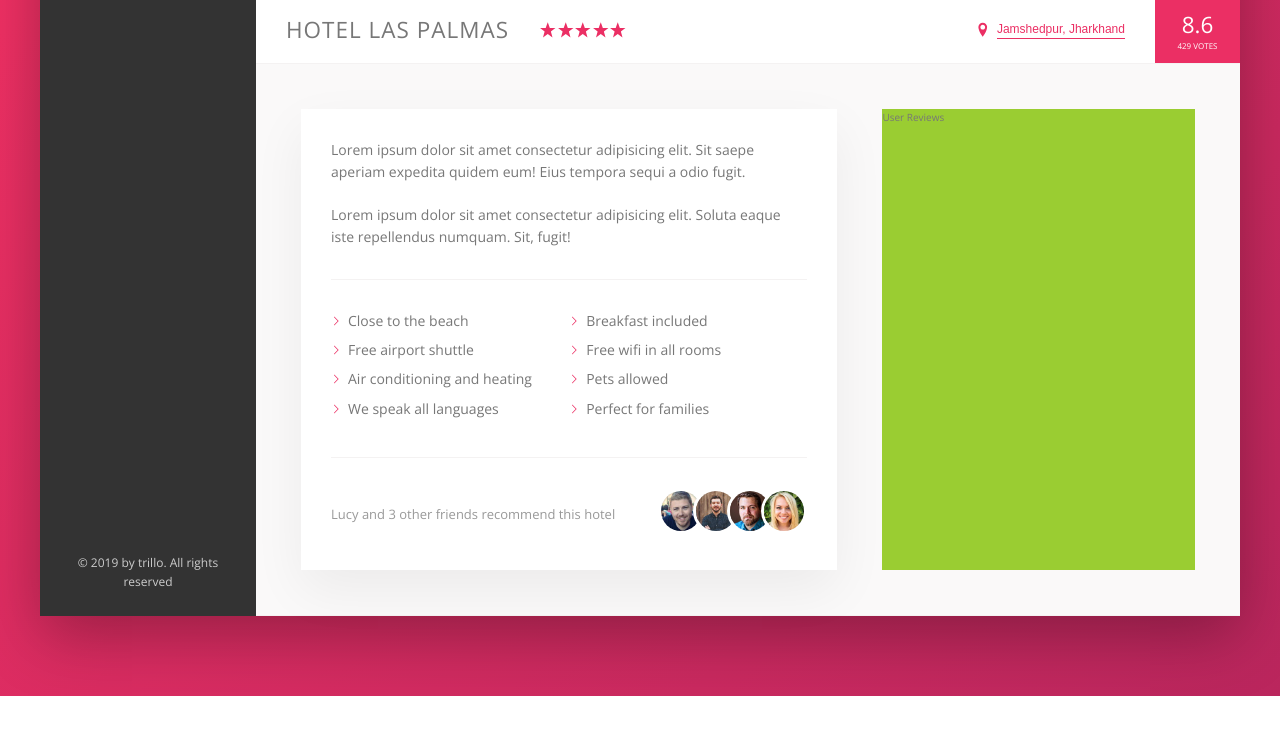
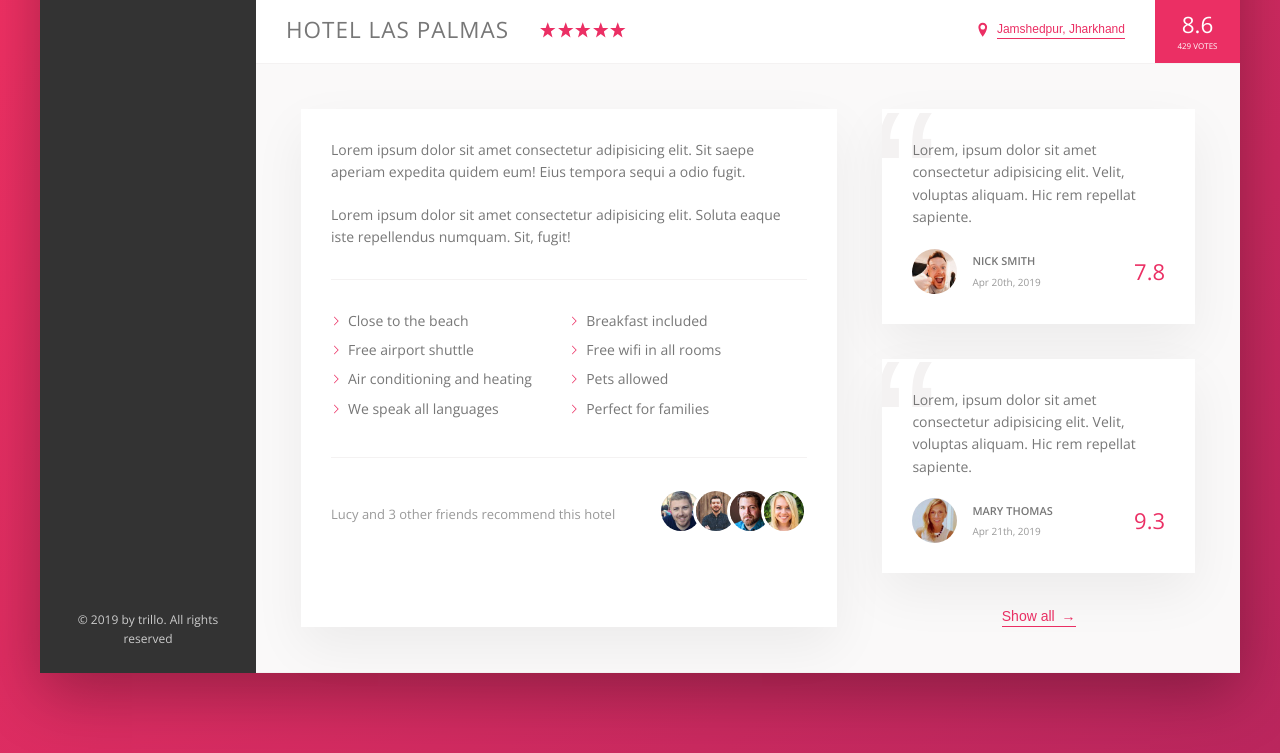
Before and after one commit to MajhiRockzZ/Advanced-CSS-and-SASS-Project-2, a website: page index.html in a window 1280 px wide. Shown: the part 538-1291 px from the top of the page. Before the commit the page ends 1234 px from the top, so only its background shows below. Drawn offline with nearby package versions, Linux system fonts and the light colour scheme.

Commit message:
feat: Building the User Reviews Section

```diff
--- a/index.html
+++ b/index.html
@@ -13,6 +13,7 @@
 
     <title>trillo &mdash; Your all-in-one booking app</title>
   </head>
+
   <body>
     <div class="container">
       <header class="header">
@@ -211,7 +212,44 @@
               </div>
             </div>
             <div class="user-reviews">
-              User Reviews
+              <figure class="review">
+                <blockquote class="review__text">
+                  Lorem, ipsum dolor sit amet consectetur adipisicing elit.
+                  Velit, voluptas aliquam. Hic rem repellat sapiente.
+                </blockquote>
+                <figcaption class="review__user">
+                  <img
+                    src="img/user-1.jpg"
+                    alt="User 1"
+                    class="review__photo"
+                  />
+                  <div class="review__user-box">
+                    <p class="review__user-name">Nick Smith</p>
+                    <p class="review__user-date">Apr 20th, 2019</p>
+                  </div>
+                  <div class="review__rating">7.8</div>
+                </figcaption>
+              </figure>
+
+              <figure class="review">
+                <blockquote class="review__text">
+                  Lorem, ipsum dolor sit amet consectetur adipisicing elit.
+                  Velit, voluptas aliquam. Hic rem repellat sapiente.
+                </blockquote>
+                <figcaption class="review__user">
+                  <img
+                    src="img/user-2.jpg"
+                    alt="User 2"
+                    class="review__photo"
+                  />
+                  <div class="review__user-box">
+                    <p class="review__user-name">Mary Thomas</p>
+                    <p class="review__user-date">Apr 21th, 2019</p>
+                  </div>
+                  <div class="review__rating">9.3</div>
+                </figcaption>
+              </figure>
+              <button class="btn-inline">Show all <span>&rarr;</span></button>
             </div>
           </div>
         </main>
--- a/sass/_components.scss
+++ b/sass/_components.scss
@@ -1,15 +1,15 @@
 ///////////////////////////
 // LOGO
+
 .logo {
   height: 3.25rem;
   margin-left: 2rem;
 }
-
 ///////////////////////////
 // SEARCH
+
 .search {
   flex: 0 0 40%;
-
   display: flex;
   align-items: center;
   justify-content: center;
@@ -61,13 +61,12 @@
     fill: var(--color-grey-dark-3);
   }
 }
-
 ///////////////////////////
 // USER NAVIGATION
+
 .user-nav {
   // background-color: greenyellow;
   align-self: stretch;
-
   display: flex;
   align-items: center;
 
@@ -103,7 +102,6 @@
     position: absolute;
     top: 1.5rem;
     right: 1.1rem;
-
     display: flex;
     justify-content: center;
     align-items: center;
@@ -115,9 +113,9 @@
     margin-right: 1rem;
   }
 }
-
 ///////////////////////////
 // SIDE NAVIGATION
+
 .side-nav {
   font-size: 1.4rem;
   list-style: none;
@@ -145,8 +143,8 @@
       background-color 0.1s;
   }
 
-  &__item:hover::before,
-  &__item--active::before {
+  &__item--active::before,
+  &__item:hover::before {
     transform: scaleY(1);
     width: 100%;
   }
@@ -164,7 +162,6 @@
     padding: 1.5rem 3rem;
     position: relative;
     z-index: 10;
-
     display: flex;
     align-items: center;
   }
@@ -176,18 +173,18 @@
     fill: currentColor;
   }
 }
-
 ///////////////////////////
 // LEGAL TEXT
+
 .legal {
   font-size: 1.2rem;
   color: var(--color-grey-light-4);
   text-align: center;
   padding: 2.5rem;
 }
-
 ///////////////////////////
 // GALLERY
+
 .gallery {
   display: flex;
 
@@ -196,9 +193,9 @@
     display: block;
   }
 }
-
 ///////////////////////////
 // HOTEL OVERVIEW
+
 .overview {
   display: flex;
   align-items: center;
@@ -218,8 +215,8 @@
     display: flex;
   }
 
-  &__icon-star,
-  &__icon-location {
+  &__icon-location,
+  &__icon-star {
     width: 1.75rem;
     height: 1.75rem;
     fill: var(--color-primary);
@@ -241,7 +238,6 @@
     margin-left: 3rem;
     padding: 0 2.25rem;
     align-self: stretch;
-
     display: flex;
     flex-direction: column;
     align-items: center;
@@ -259,9 +255,9 @@
     text-transform: uppercase;
   }
 }
-
 ///////////////////////////
 // BUTTON INLINE
+
 .btn-inline {
   border: none;
   color: var(--color-primary);
@@ -272,9 +268,17 @@
   background-color: transparent;
   cursor: pointer;
   transition: all 0.2s;
+  & span {
+    margin-left: 3px;
+    transition: all 0.2s;
+  }
 
   &:hover {
     color: var(--color-grey-dark-1);
+
+    span {
+      margin-left: 8px;
+    }
   }
 
   &:focus {
@@ -282,7 +286,6 @@
     animation: pulsate 1s infinite;
   }
 }
-
 @keyframes pulsate {
   0% {
     transform: scale(1);
@@ -299,22 +302,21 @@
     box-shadow: none;
   }
 }
-
 ///////////////////////////
 // PARAGRAPH
+
 .paragraph:not(:last-child) {
   margin-bottom: 2rem;
 }
-
 ///////////////////////////
 // LIST
+
 .list {
   list-style: none;
   margin: 3rem 0;
   padding: 3rem 0;
   border-top: var(--line);
   border-bottom: var(--line);
-
   display: flex;
   flex-wrap: wrap;
 
@@ -329,26 +331,23 @@
     height: 1rem;
     width: 1rem;
     margin-right: 0.7rem;
-
     // Older browsers
     // background-image: url(../img/SVG/chevron-thin-right.svg);
     // background-size: cover;
-
     // Newer browsers - masks
     background-color: var(--color-primary);
-    -webkit-mask-image: url(../img/SVG/chevron-thin-right.svg);
+    -webkit-mask-image: url("../img/SVG/chevron-thin-right.svg");
     -webkit-mask-size: cover;
-    mask-image: url(../img/SVG/chevron-thin-right.svg);
+    mask-image: url("../img/SVG/chevron-thin-right.svg");
     mask-size: cover;
   }
 }
-
 ///////////////////////////
 // RECOMMEND
+
 .recommend {
   font-size: 1.3rem;
   color: var(--color-grey-dark-3);
-
   display: flex;
   align-items: center;
 
@@ -374,3 +373,66 @@
     }
   }
 }
+///////////////////////////
+// REVIEWS
+
+.review {
+  background-color: #ffffff;
+  box-shadow: var(--shadow-light);
+  padding: 3rem;
+  margin-bottom: 3.5rem;
+  position: relative;
+  overflow: hidden;
+
+  &__text {
+    margin-bottom: 2rem;
+    z-index: 10;
+    position: relative;
+  }
+
+  &__user {
+    display: flex;
+    align-items: center;
+  }
+
+  &__photo {
+    height: 4.5rem;
+    width: 4.5rem;
+    border-radius: 50%;
+    margin-right: 1.5rem;
+  }
+
+  &__user-box {
+    margin-right: auto;
+  }
+
+  &__user-name {
+    font-size: 1.1rem;
+    font-weight: 600;
+    text-transform: uppercase;
+    margin-bottom: 0.4rem;
+  }
+
+  &__user-date {
+    font-size: 1rem;
+    color: var(--color-grey-dark-3);
+  }
+
+  &__rating {
+    color: var(--color-primary);
+    font-size: 2.2rem;
+    font-weight: 300;
+  }
+
+  &:before {
+    content: "\201C";
+    position: absolute;
+    top: -2.75rem;
+    left: -1rem;
+    line-height: 1;
+    font-size: 20rem;
+    color: var(--color-grey-light-2);
+    font-family: sans-serif;
+    z-index: 1;
+  }
+}
--- a/sass/_layout.scss
+++ b/sass/_layout.scss
@@ -5,7 +5,6 @@
   -webkit-box-shadow: var(--shadow-dark);
   -moz-box-shadow: var(--shadow-dark);
   box-shadow: var(--shadow-dark);
-
   min-height: 50rem;
 }
 
@@ -14,7 +13,6 @@
   height: 7rem;
   background-color: #ffffff;
   border-bottom: var(--line);
-
   display: flex;
   justify-content: space-between;
   align-items: center;
@@ -26,9 +24,7 @@
 
 .sidebar {
   background-color: var(--color-grey-dark-1);
-
   flex: 0 0 18%;
-
   display: flex;
   flex-direction: column;
   justify-content: space-between;
@@ -40,6 +36,7 @@
 }
 
 .detail {
+  font-size: 1.4rem;
   display: flex;
   padding: 4.5rem;
   background-color: var(--color-grey-light-1);
@@ -47,7 +44,6 @@
 }
 
 .description {
-  font-size: 1.4rem;
   background-color: #ffffff;
   box-shadow: var(--shadow-light);
   padding: 3rem;
@@ -56,6 +52,10 @@
 }
 
 .user-reviews {
-  background-color: yellowgreen;
+  // background-color: yellowgreen;
   flex: 1;
+
+  display: flex;
+  flex-direction: column;
+  align-items: center;
 }
```
Also changed, not shown: sass/_base.scss (+2 -7 lines), css/style.css.
